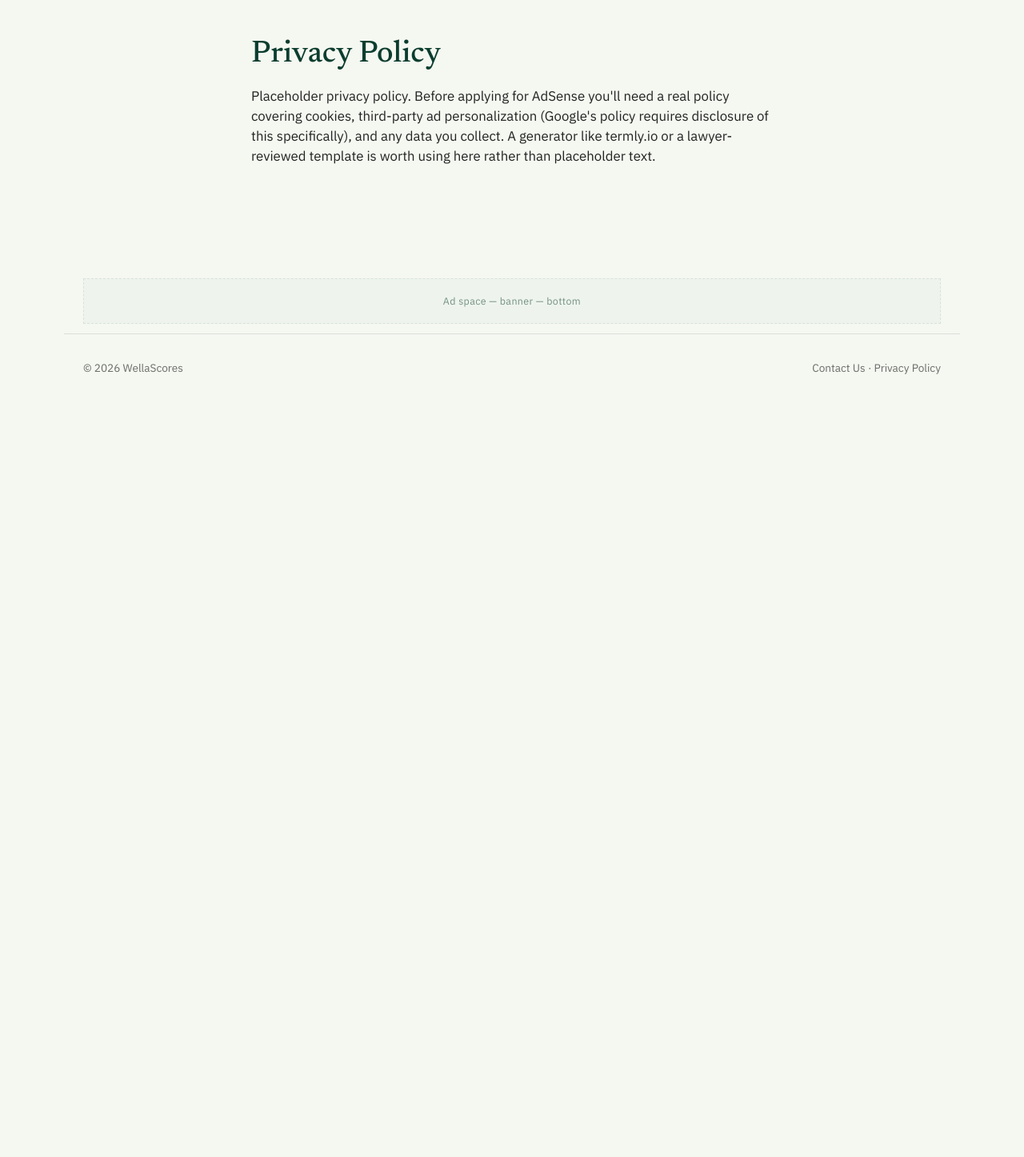
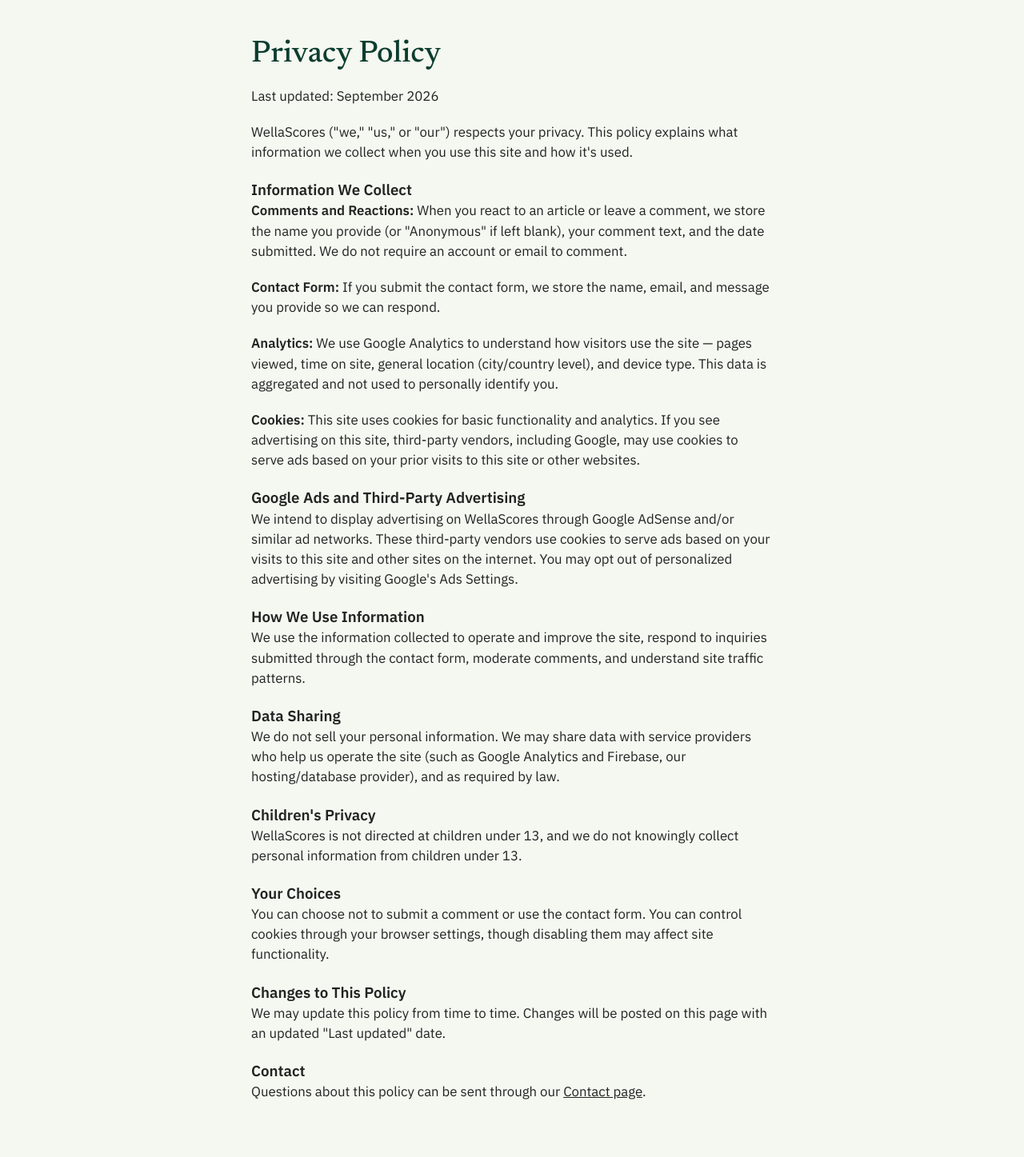
Before and after one commit to Amagar00/Wellascores, a Next.js app: page /privacy-policy in a window 1280 px wide. Shown: the part 243-1690 px from the top of the page at 80% size. Before the commit the page ends 800 px from the top, so only its background shows below. Built offline with nearby package versions, Linux system fonts and the light colour scheme; no server answers.

Commit message:
Revise privacy policy with updated information
Updated privacy policy to include specific details about data collection and usage.

```diff
--- a/app/privacy-policy/page.js
+++ b/app/privacy-policy/page.js
@@ -12,13 +12,87 @@
       <article className="article-page">
         <h1 className="serif">Privacy Policy</h1>
         <div className="article-body">
+          <p>Last updated: September 2026</p>
+
           <p>
-            Placeholder privacy policy. Before applying for AdSense you'll
-            need a real policy covering cookies, third-party ad
-            personalization (Google's policy requires disclosure of this
-            specifically), and any data you collect. A generator like
-            termly.io or a lawyer-reviewed template is worth using here
-            rather than placeholder text.
+            WellaScores ("we," "us," or "our") respects your privacy. This
+            policy explains what information we collect when you use this
+            site and how it's used.
+          </p>
+
+          <h3>Information We Collect</h3>
+          <p>
+            <strong>Comments and Reactions:</strong> When you react to an
+            article or leave a comment, we store the name you provide (or
+            "Anonymous" if left blank), your comment text, and the date
+            submitted. We do not require an account or email to comment.
+          </p>
+          <p>
+            <strong>Contact Form:</strong> If you submit the contact form, we
+            store the name, email, and message you provide so we can respond.
+          </p>
+          <p>
+            <strong>Analytics:</strong> We use Google Analytics to understand
+            how visitors use the site — pages viewed, time on site, general
+            location (city/country level), and device type. This data is
+            aggregated and not used to personally identify you.
+          </p>
+          <p>
+            <strong>Cookies:</strong> This site uses cookies for basic
+            functionality and analytics. If you see advertising on this
+            site, third-party vendors, including Google, may use cookies to
+            serve ads based on your prior visits to this site or other
+            websites.
+          </p>
+
+          <h3>Google Ads and Third-Party Advertising</h3>
+          <p>
+            We intend to display advertising on WellaScores through
+            Google AdSense and/or similar ad networks. These third-party
+            vendors use cookies to serve ads based on your visits to this
+            site and other sites on the internet. You may opt out of
+            personalized advertising by visiting{" "}
+            Google's Ads Settings.
+          </p>
+
+          <h3>How We Use Information</h3>
+          <p>
+            We use the information collected to operate and improve the
+            site, respond to inquiries submitted through the contact form,
+            moderate comments, and understand site traffic patterns.
+          </p>
+
+          <h3>Data Sharing</h3>
+          <p>
+            We do not sell your personal information. We may share data with
+            service providers who help us operate the site (such as Google
+            Analytics and Firebase, our hosting/database provider), and as
+            required by law.
+          </p>
+
+          <h3>Children's Privacy</h3>
+          <p>
+            WellaScores is not directed at children under 13, and we do not
+            knowingly collect personal information from children under 13.
+          </p>
+
+          <h3>Your Choices</h3>
+          <p>
+            You can choose not to submit a comment or use the contact form.
+            You can control cookies through your browser settings, though
+            disabling them may affect site functionality.
+          </p>
+
+          <h3>Changes to This Policy</h3>
+          <p>
+            We may update this policy from time to time. Changes will be
+            posted on this page with an updated "Last updated" date.
+          </p>
+
+          <h3>Contact</h3>
+          <p>
+            Questions about this policy can be sent through our{" "}
+            <a href="/contact">Contact page</a>.
           </p>
         </div>
       </article>
```
